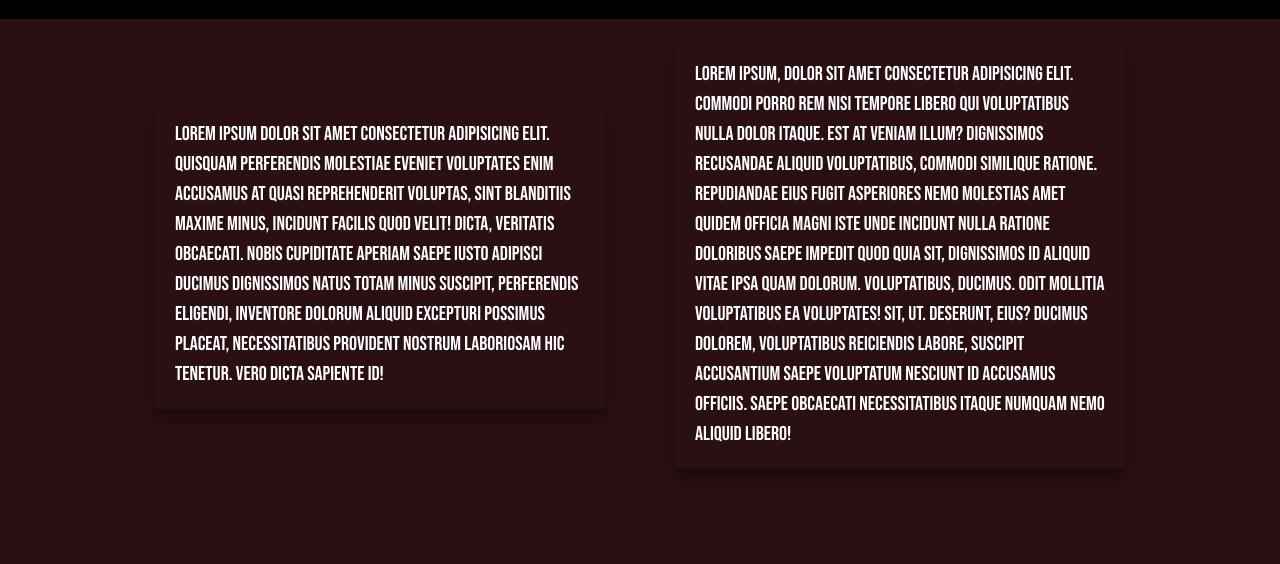
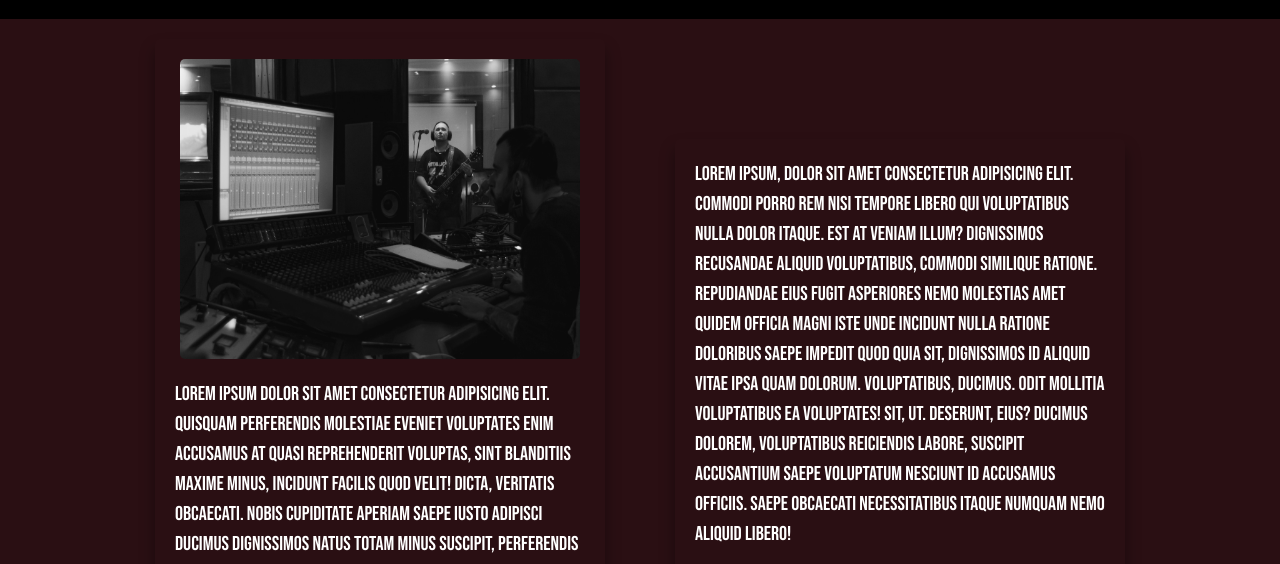
Before and after one commit to Santif028/Banda-Ferreira, a website: page pages/noticias.html in a window 1280 px wide. Shown: the part 123-687 px from the top of the page. Drawn offline with nearby package versions, Linux system fonts and the light colour scheme.

Commit message:
subiendo nueva img, cambios en scss y html

```diff
--- a/pages/noticias.html
+++ b/pages/noticias.html
@@ -15,7 +15,8 @@
     <!-- LINK DE CSS -->
     <link rel="stylesheet" href="../css/main.css">
     <title>Noticias</title>
-    <meta name="description" content="Sitio Web de Nocaut, banda de Metal argentino formada en 2019, donde encontrarás imágenes, videos, música y mucho más">
+    <meta name="description"
+        content="Sitio Web de Nocaut, banda de Metal argentino formada en 2019, donde encontrarás imágenes, videos, música y mucho más">
     <meta name="keywords" content="Música, Metal, Argentina">
 </head>
 
@@ -24,7 +25,8 @@
         <header>
             <nav class="navbar navbar-expand-lg menu">
                 <div class="container-fluid">
-                    <a href="../index.html"><img class="latido navbar-brand" src="../img/logonocaut.jpg" alt="Logo de Nocaut"></a>
+                    <a href="../index.html"><img class="latido navbar-brand" src="../img/logonocaut.jpg"
+                            alt="Logo de Nocaut"></a>
                     <!-- Acá iria un icono mas que un titulo, pero todavia no tengo material. -->
                     <button class="navbar-toggler" type="button" data-bs-toggle="collapse"
                         data-bs-target="#navbarSupportedContent" aria-controls="navbarSupportedContent"
@@ -53,24 +55,34 @@
         <main>
             <div class="mainNoticias">
                 <section>
+                    <img src="../img/grabacion.jpeg" alt="foto de la grabación del album de Nocaut">
+                    <p>
                         Lorem ipsum dolor sit amet consectetur adipisicing elit. Quisquam perferendis molestiae eveniet
-                    voluptates enim accusamus at quasi reprehenderit voluptas, sint blanditiis maxime minus, incidunt
+                        voluptates enim accusamus at quasi reprehenderit voluptas, sint blanditiis maxime minus,
+                        incidunt
                         facilis quod velit! Dicta, veritatis obcaecati.
                         Nobis cupiditate aperiam saepe iusto adipisci ducimus dignissimos natus totam minus suscipit,
-                    perferendis eligendi, inventore dolorum aliquid excepturi possimus placeat, necessitatibus provident
+                        perferendis eligendi, inventore dolorum aliquid excepturi possimus placeat, necessitatibus
+                        provident
                         nostrum laboriosam hic tenetur. Vero dicta sapiente id!
+                    </p>
                 </section>
                 <section>
-                    Lorem ipsum, dolor sit amet consectetur adipisicing elit. Commodi porro rem nisi tempore libero qui
-                    voluptatibus nulla dolor itaque. Est at veniam illum? Dignissimos recusandae aliquid voluptatibus,
+                    <p>
+                        Lorem ipsum, dolor sit amet consectetur adipisicing elit. Commodi porro rem nisi tempore libero
+                        qui
+                        voluptatibus nulla dolor itaque. Est at veniam illum? Dignissimos recusandae aliquid
+                        voluptatibus,
                         commodi similique ratione.
-                    Repudiandae eius fugit asperiores nemo molestias amet quidem officia magni iste unde incidunt nulla
+                        Repudiandae eius fugit asperiores nemo molestias amet quidem officia magni iste unde incidunt
+                        nulla
                         ratione doloribus saepe impedit quod quia sit, dignissimos id aliquid vitae ipsa quam dolorum.
                         Voluptatibus, ducimus.
                         Odit mollitia voluptatibus ea voluptates! Sit, ut. Deserunt, eius? Ducimus dolorem, voluptatibus
                         reiciendis labore, suscipit accusantium saepe voluptatum nesciunt id accusamus officiis. Saepe
                         obcaecati
                         necessitatibus itaque numquam nemo aliquid libero!
+                    </p>
                 </section>
             </div>
         </main>
--- a/scss/_noticias.scss
+++ b/scss/_noticias.scss
@@ -12,15 +12,22 @@
         align-items: center;
         section{
             display: flex;
+            justify-content: center;
             flex-direction: column;
             background-color: transparent;
             color: white;
-            width: 600px;
+            width: 450px;
             height: fit-content;
             padding: 20px;
             box-shadow: 0px 10px 15px rgba(0, 0, 0, 0.377);
             gap: 20px;
             border-radius: 5px;
+            img{
+                width: 400px;
+                height: 300px;
+                border-radius: 5px;
+                align-self: center;
+            }
         }
     }
 }
--- a/scss/style.scss
+++ b/scss/style.scss
@@ -133,12 +133,6 @@ footer {
         }
     }
 
-    .bodyNoticias {
-        .mainNoticias {
-            height: 130vh;
-        }
-    }
-
     .bodyContacto {
         .mainContacto {
             height: 130vh;
```
Also changed, not shown: css/main.css, img/grabacion.jpeg (added). Lines whose indentation alone changed are shown as unchanged.
